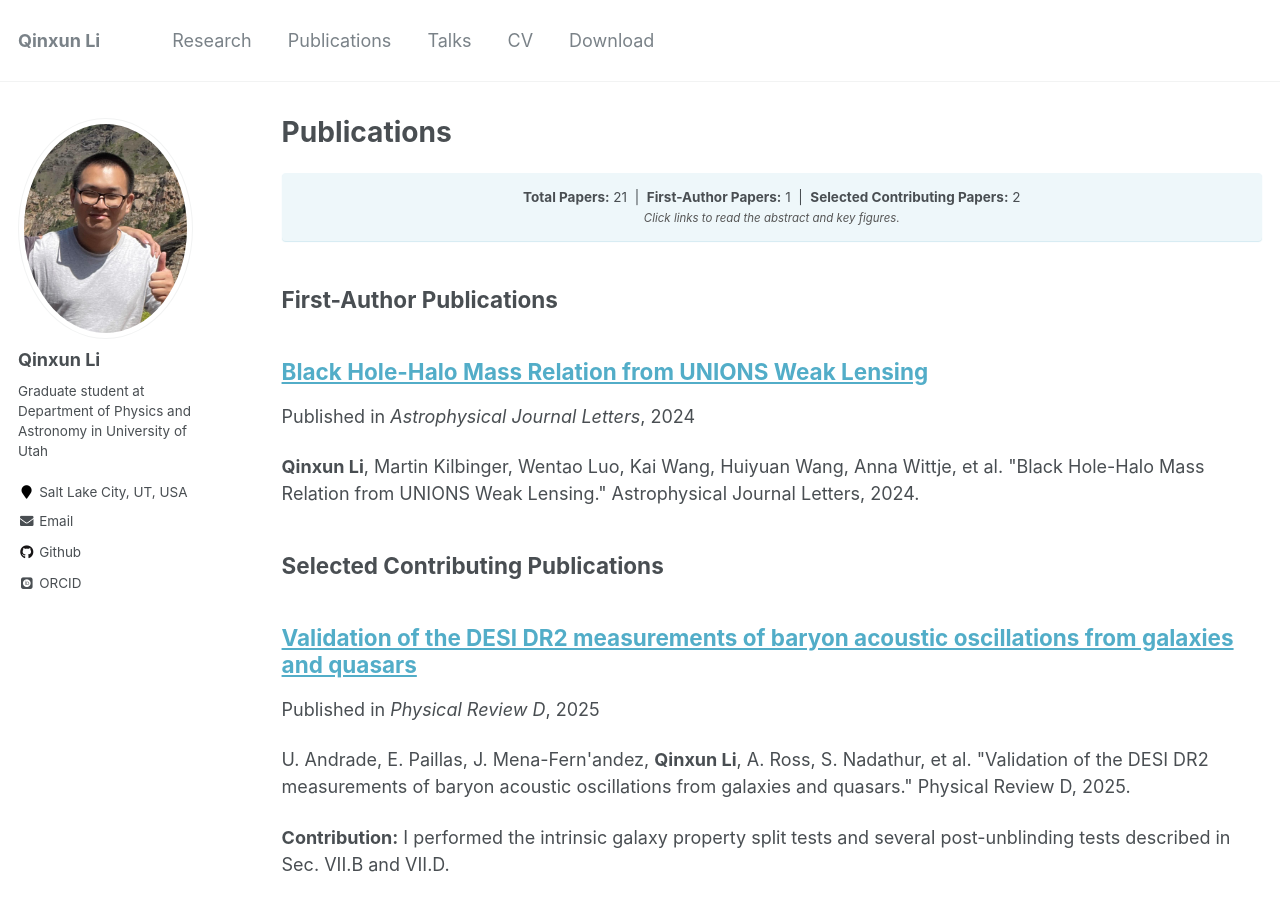
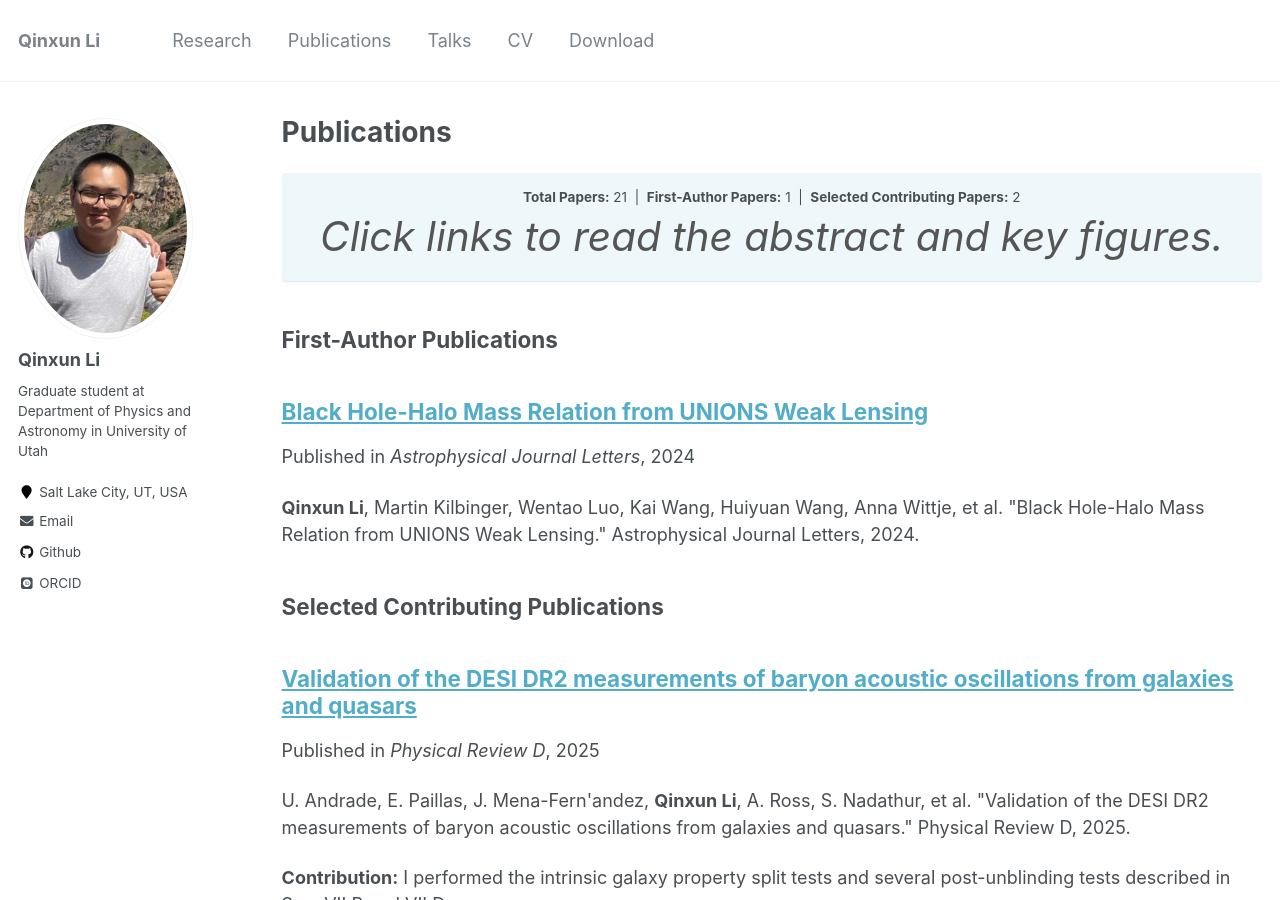
Before and after one commit to qxli2333/qxli2333.github.io, a Jekyll site: the page built from _pages/publications.md, in a window 1280 px wide and 900 px high. Built offline with Jekyll 4.4.1, drawn with Linux system fonts in a browser that asks for light colours; some web fonts are replaced.

Commit message:
change font size

```diff
--- a/_pages/publications.md
+++ b/_pages/publications.md
@@ -11,12 +11,12 @@ author_profile: true
 
 {% include base_path %}
 
-<div class="notice--info" style="margin-bottom: 2em; font-size: 1.3em; text-align: center;">
+<div class="notice--info" style="margin-bottom: 2em; font-size: 3em; text-align: center;">
   <strong>Total Papers:</strong> {{ site.data.pub_stats.total }} &nbsp;|&nbsp;
   <strong>First-Author Papers:</strong> {{ site.data.pub_stats.first_author }} &nbsp;|&nbsp;
   <strong>Selected Contributing Papers:</strong> {{ site.data.pub_stats.selected }}
   <br>
-  <span style="font-size: 0.85em; font-weight: normal; color: #555;"><i>Click links to read the abstract and key figures.</i></span>
+  <span style="font-size: 3em; font-weight: normal; color: #555;"><i>Click links to read the abstract and key figures.</i></span>
 </div>
 
 {% assign first_author_pubs = site.publications | where: "pub_type", "1_first_author" | sort: "date" | reverse %}
```
